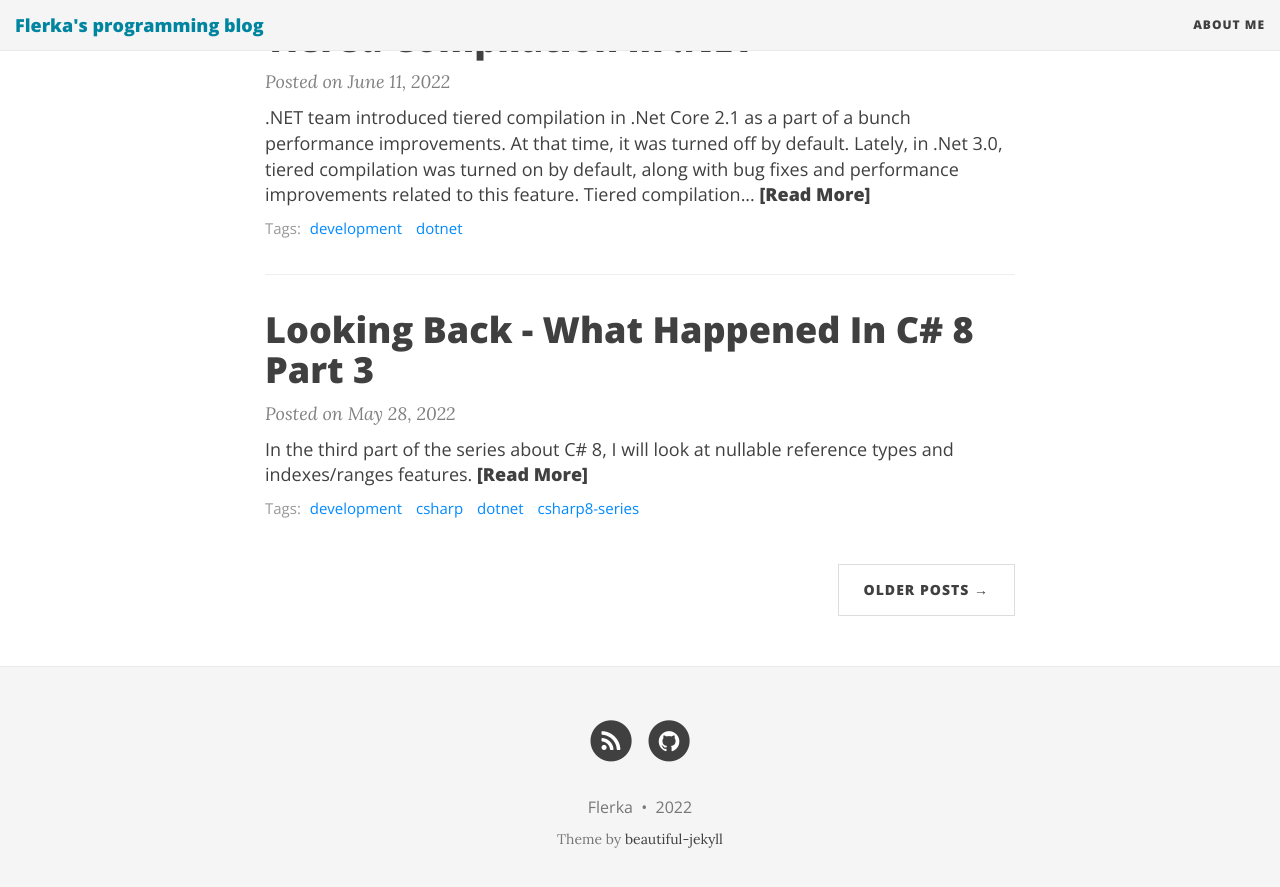
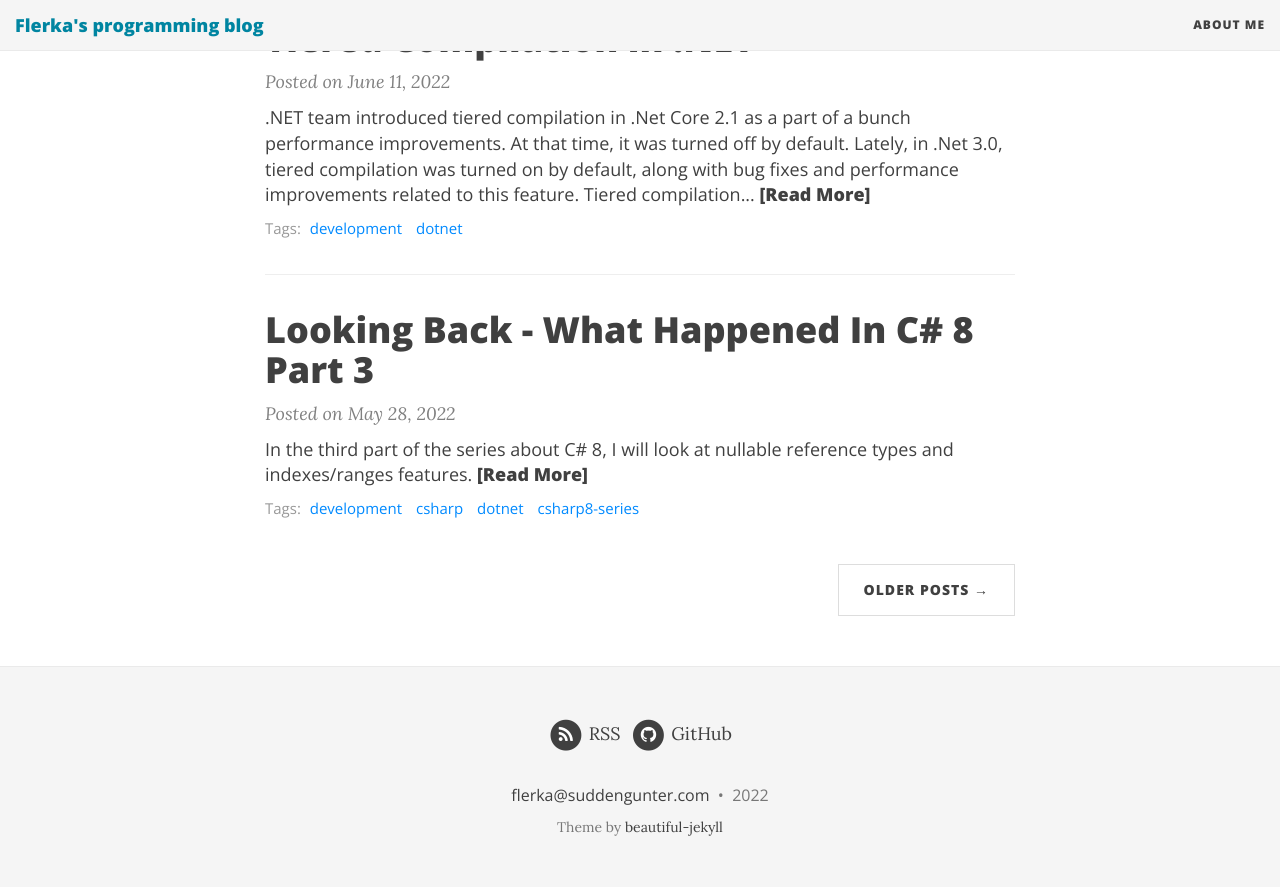
Before and after one commit to flerka/personal-blog, a Jekyll site: the page built from index.html, in a window 1280 px wide and 900 px high, scrolled down 1227 px. Shown: the top 887 px of the window. Built offline with Jekyll 4.4.1, drawn with Linux system fonts in a browser that asks for light colours; nearby versions of some CDN libraries; the list of posts is cut into pages by our own code.

Commit message:
updated footer

```diff
--- a/_includes/footer.html
+++ b/_includes/footer.html
@@ -14,17 +14,17 @@
             {%- else -%}
               <a href="{{element.baseURL}}{{ site.social-network-links[curkey] }}" title="{{ element.name }}">
             {%- endif -%}
-                <span class="fa-stack fa-lg" aria-hidden="true">
+                <span class="fa-stack fa-xs" aria-hidden="true">
                   <i class="fa fa-circle fa-stack-2x"></i>
                   <i class="fa {{ element.icon }} fa-stack-1x fa-inverse"></i>
                 </span>
-                <span class="sr-only">{{ element.name }}</span>
+                <span>{{ element.name }}</span>
               </a>
             </li>
           {%- endfor -%}
         </ul>
       <p class="copyright text-muted">
-      {{ site.author.name }}
+      <a href="mailto:flerka@suddengunter.com">flerka@suddengunter.com</a>
       &nbsp;&bull;&nbsp;
       {{ site.time | date: '%Y' }}
 
```
